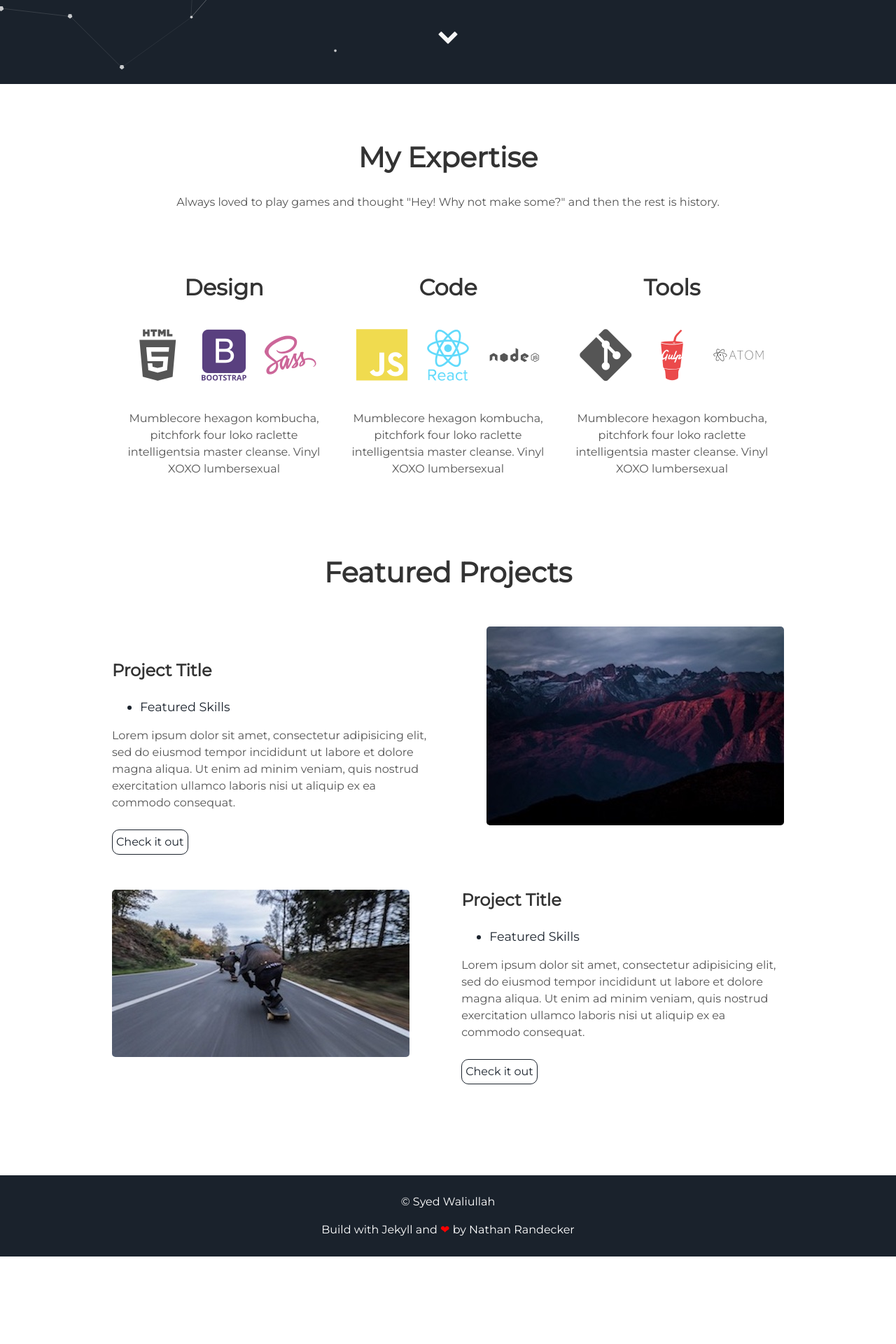
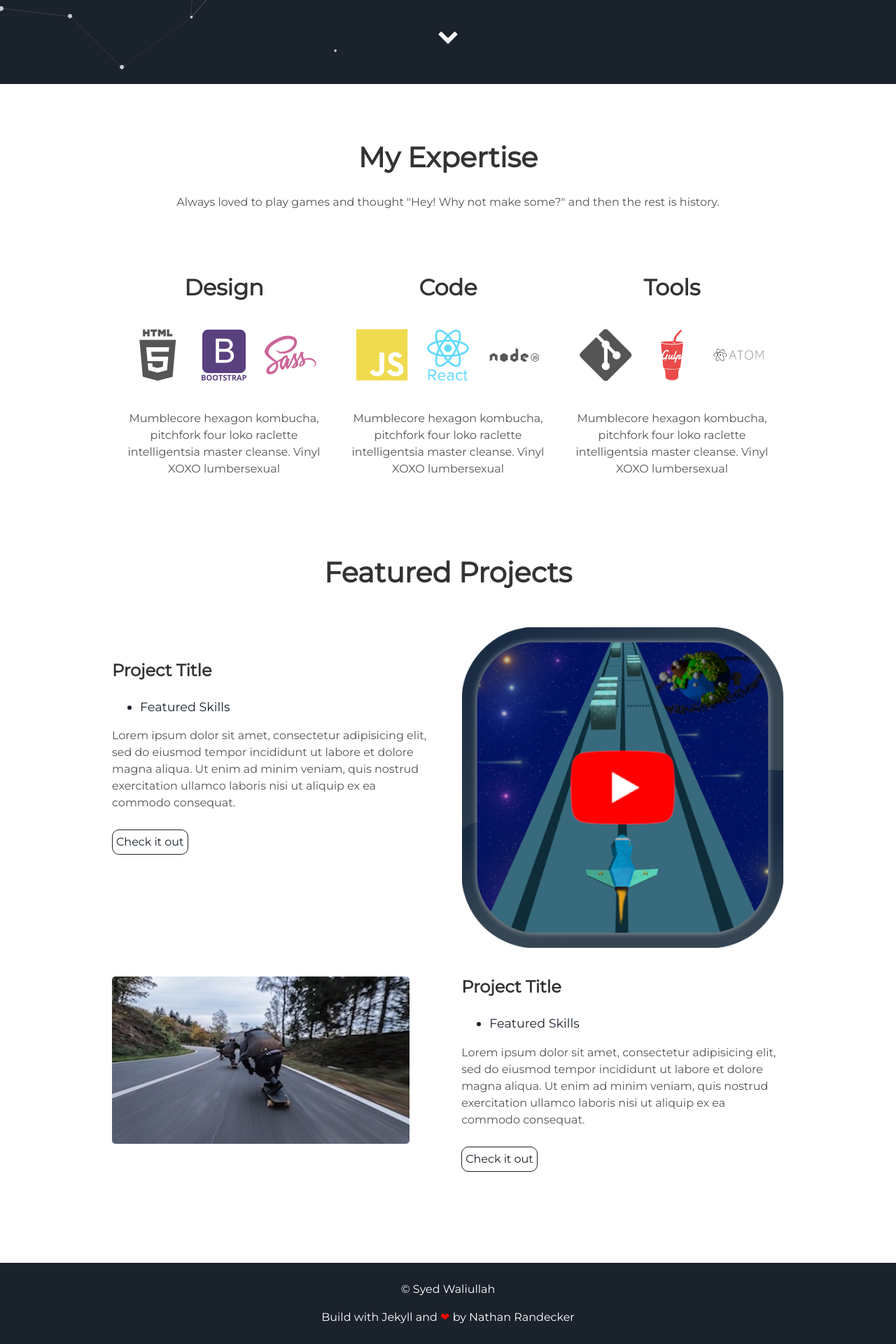
Before and after one commit to deadlykam/deadlykam.github.io, a Jekyll site: the page built from index.html, in a window 1280 px wide. Shown: the part 780-2700 px from the top of the page at 70% size. Built offline with Jekyll 4.4.1, drawn with Linux system fonts in a browser that asks for light colours; before the commit the page ends 2575 px from its top, so only the background shows below that.

Commit message:
Updated image

```diff
--- a/_includes/projects.html
+++ b/_includes/projects.html
@@ -3,7 +3,7 @@
 </div>
 <div class="user-projects">
   <div class="images-right">
-    <img alt="mountains" src="{{ "/assets/img/mountains.jpg" | prepend: site.baseurl }}" />
+    <img alt="mountains" src="{{ "/assets/img/VolantRushVid.png" | prepend: site.baseurl }}" />
   </div>
   <div class="contents">
     <h3> Project Title </h3>
```
